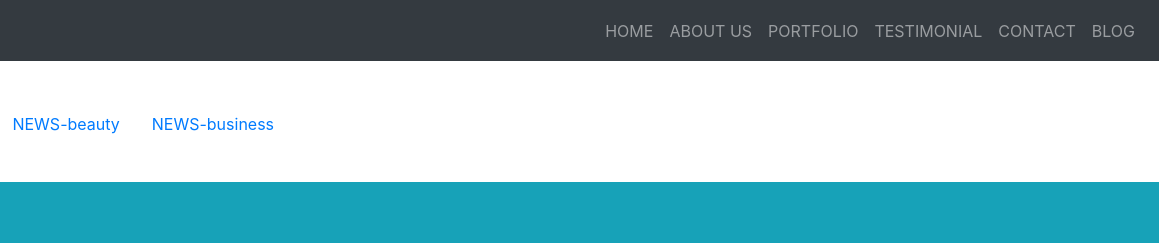
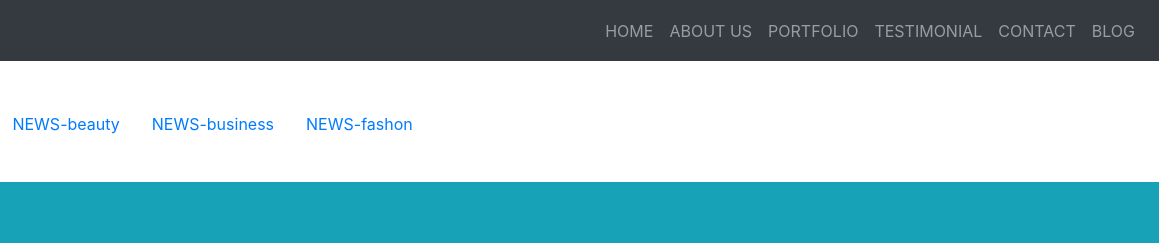
Before and after one commit to KasiaTorz/e-shop, a plain HTML site: page blog.html in a window 1280 px wide. Shown: the top 243 px of the page, 121-1280 px from the left. Drawn offline with nearby package versions, Linux system fonts and the light colour scheme.

Commit message:
add fashon button

```diff
--- a/blog.html
+++ b/blog.html
@@ -59,6 +59,9 @@
             <li class="nav-item">
               <a class="nav-link" id="pills-business-tab" data-toggle="pill"  href="#pills-business" role="tab" aria-controls="pills-business" aria-selected="false">NEWS-business</a>
             </li>
+            <li class="nav-item">
+                <a class="nav-link" id="pills-fashon-tab" data-toggle="pill"  href="#pills-fashon" role="tab" aria-controls="pills-fashon" aria-selected="false">NEWS-fashon</a>
+              </li>
           </ul>
 
           <div class="jumbotron jumbotron-fluid bg-info text-white text-center" style="background:#aaa; margin-top:38px;">
```
